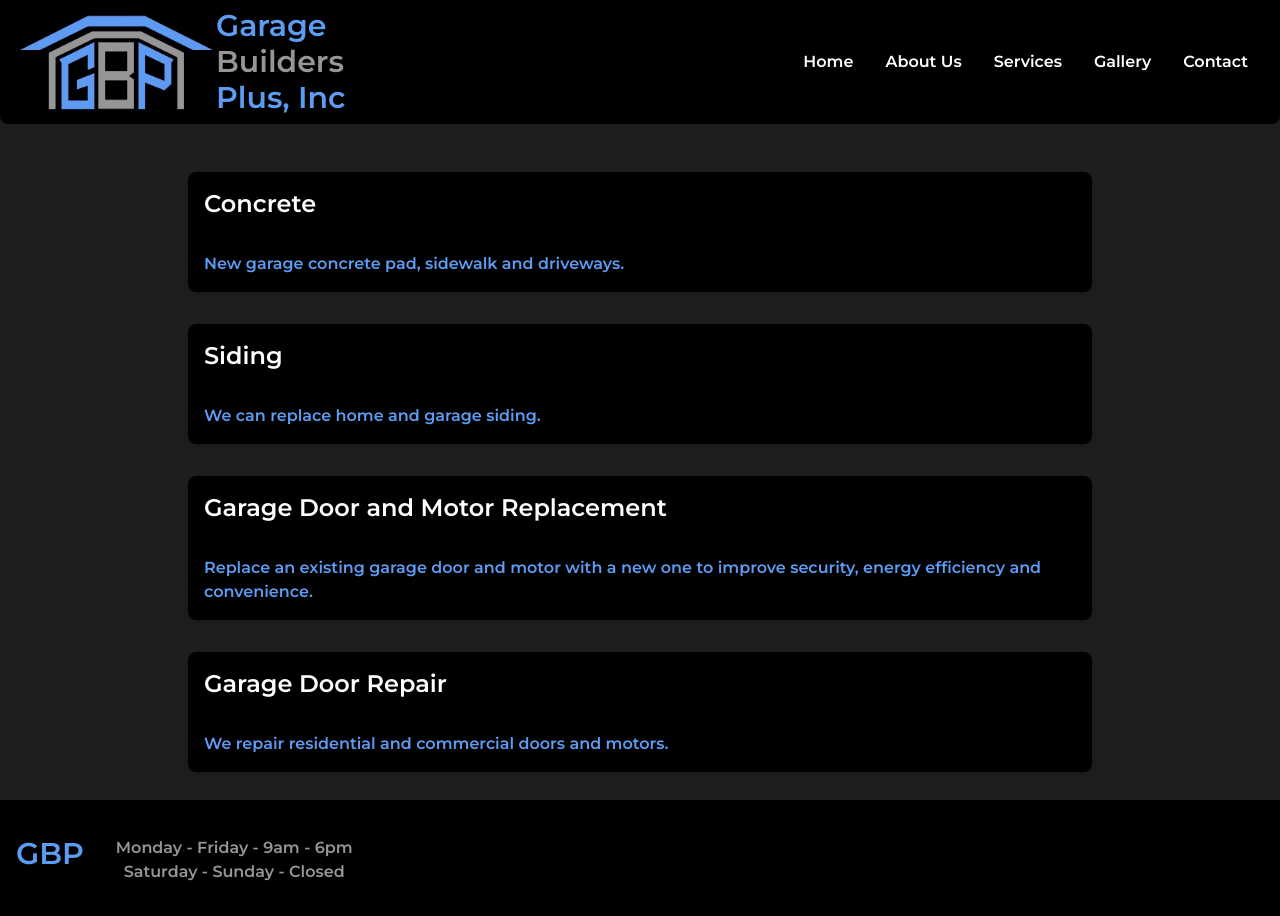
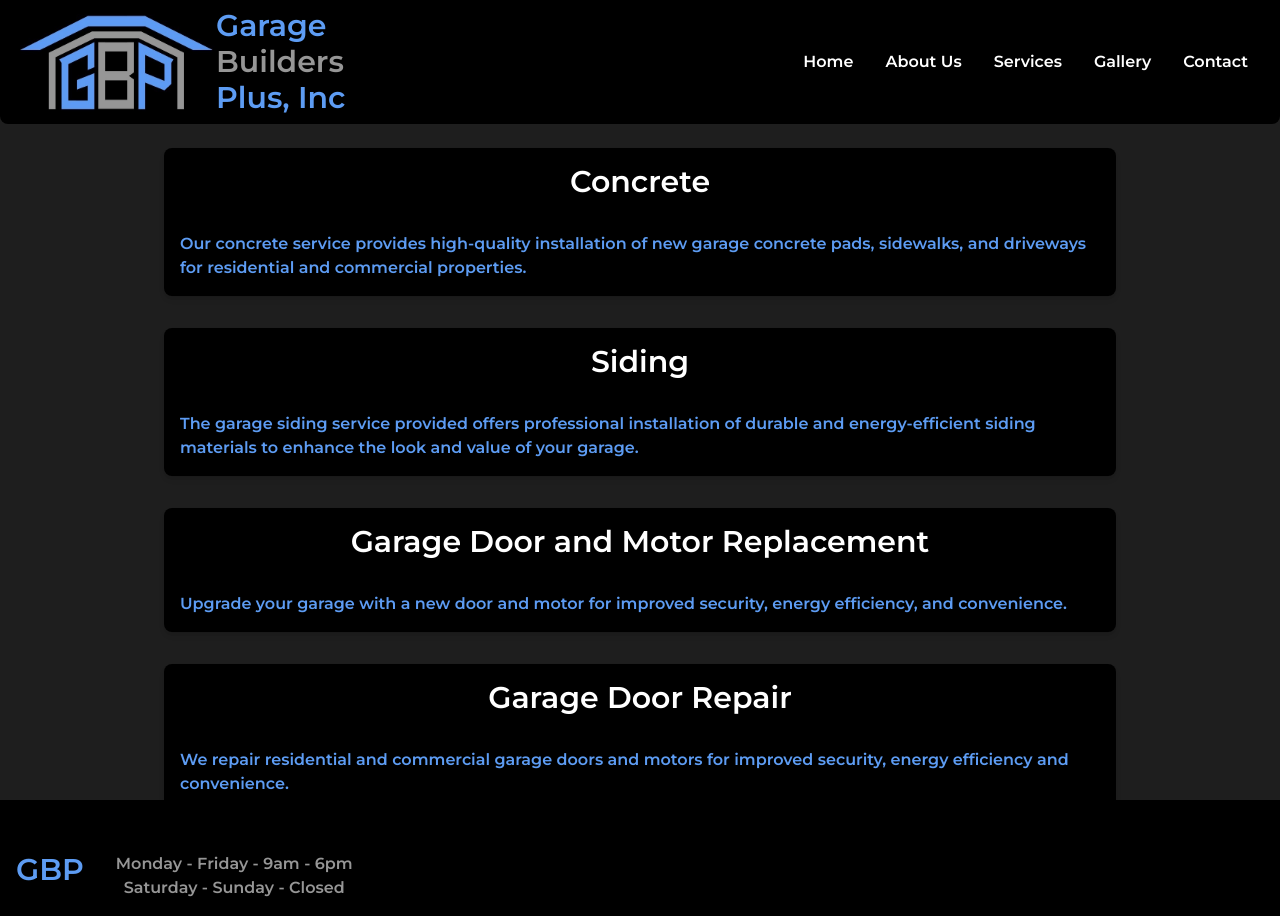
Before and after one commit to jurgenstevens/garage-builders-plus, a React (Vite) app: page /services in a window 1280 px wide. Built offline with nearby package versions, Linux system fonts and the light colour scheme.

Commit message:
Update services styling by centering the service and removing the images to use in gallery.

```diff
--- a/src/pages/Services.jsx
+++ b/src/pages/Services.jsx
@@ -4,42 +4,51 @@ import React from 'react'
 
   export default function Services() {
     return (
-    <div className='flex flex-wrap mx-auto max-w-screen-lg p-8'>
+      <div className='container flex flex-wrap mx-auto max-w-screen-lg p-2 max-h-screen'>
         <div className='w-full p-4'>
-        <div className='h-full rounded-lg overflow-hidden shadow-md bg-black text-white'>
-          <h1 className='text-2xl font-bold p-4'>Concrete</h1>
+          <div className='h-full rounded-lg overflow-hidden shadow-md bg-black text-white flex items-center max-h-150'>
+            <div className='flex-1'>
+              <h1 className='text-3xl font-bold p-4 text-center'>Concrete</h1>
               <p className='p-4 text-[#5D9CF3]'>
-            New garage concrete pad, sidewalk and driveways.
+              Our concrete service provides high-quality installation of new garage concrete pads, sidewalks, and driveways for residential and commercial properties.
               </p>
+            </div>
           </div>
         </div>
 
         <div className='w-full p-4'>
-        <div className='h-full rounded-lg overflow-hidden shadow-md bg-black text-white'>
-          <h1 className='text-2xl font-bold p-4'>Siding</h1>
+          <div className='h-full rounded-lg overflow-hidden shadow-md bg-black text-white flex items-center max-h-150'>
+            <div className="flex-1">
+              <h1 className='text-3xl font-bold p-4 text-center'>Siding</h1>
               <p className='p-4 text-[#5D9CF3]'>
-            We can replace home and garage siding.
+              The garage siding service provided offers professional installation of durable and energy-efficient siding materials to enhance the look and value of your garage.
               </p>
+            </div>
           </div>
         </div>
 
         <div className='w-full p-4'>
-        <div className='h-full rounded-lg overflow-hidden shadow-md bg-black text-white'>
-          <h1 className='text-2xl font-bold p-4'>Garage Door and Motor Replacement</h1>
+          <div className='h-full rounded-lg overflow-hidden shadow-md bg-black text-white flex items-center max-h-150'>
+            <div className="flex-1">
+              <h1 className='text-3xl font-bold p-4 text-center'>Garage Door and Motor Replacement</h1>
               <p className='p-4 text-[#5D9CF3]'>
-            Replace an existing garage door and motor with a new one to improve security, energy efficiency and convenience.
+                Upgrade your garage with a new door and motor for improved security, energy efficiency, and convenience.
               </p>
+            </div>
           </div>
         </div>
 
         <div className='w-full p-4'>
-        <div className='h-full rounded-lg overflow-hidden shadow-md bg-black text-white'>
-          <h1 className='text-2xl font-bold p-4'>Garage Door Repair</h1>
+          <div className='h-full rounded-lg overflow-hidden shadow-md bg-black text-white flex items-center max-h-150'>
+            <div className="flex-1">
+              <h1 className='text-3xl font-bold p-4 text-center'>Garage Door Repair</h1>
               <p className='p-4 text-[#5D9CF3]'>
-            We repair residential and commercial doors and motors.
+                We repair residential and commercial garage doors and motors for improved security, energy efficiency and convenience.
               </p>
             </div>
           </div>
         </div>
-  );
+    </div>
+
+  )
 }
```
Lines whose indentation alone changed are shown as unchanged.
